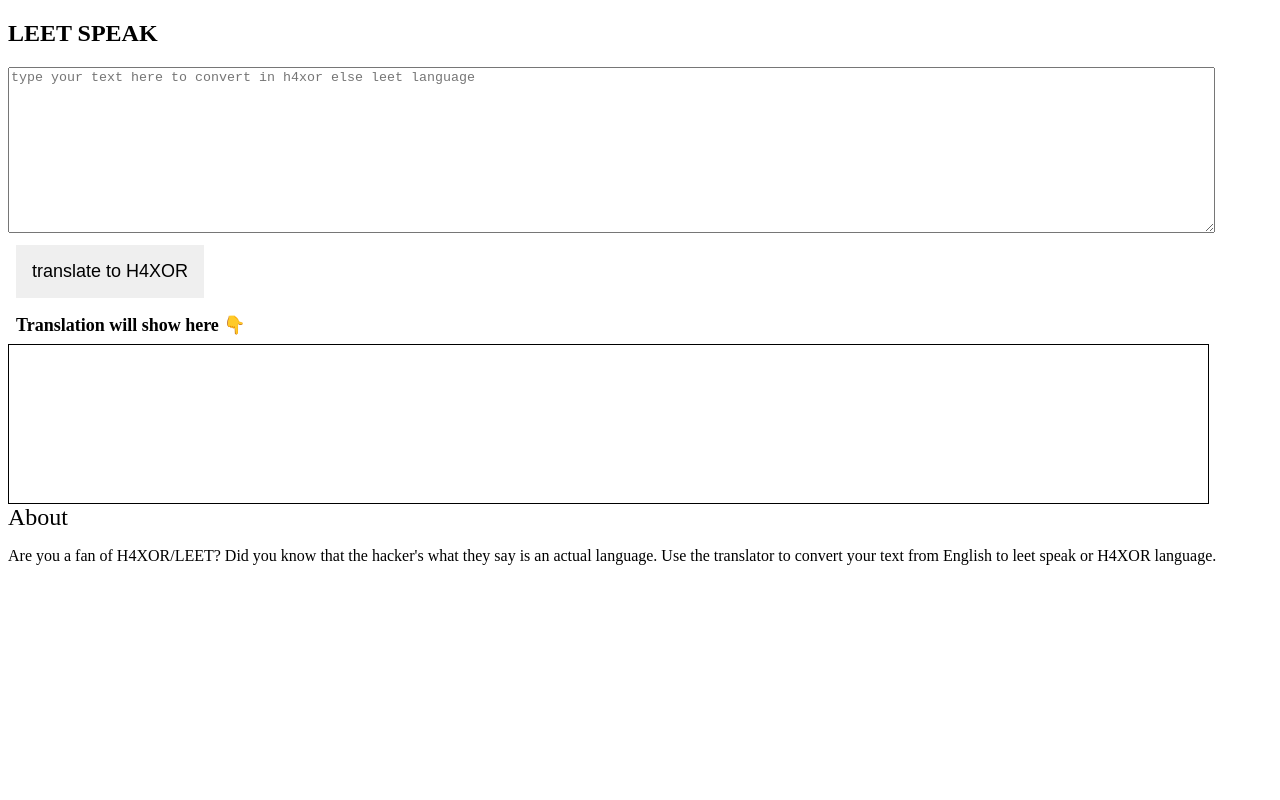
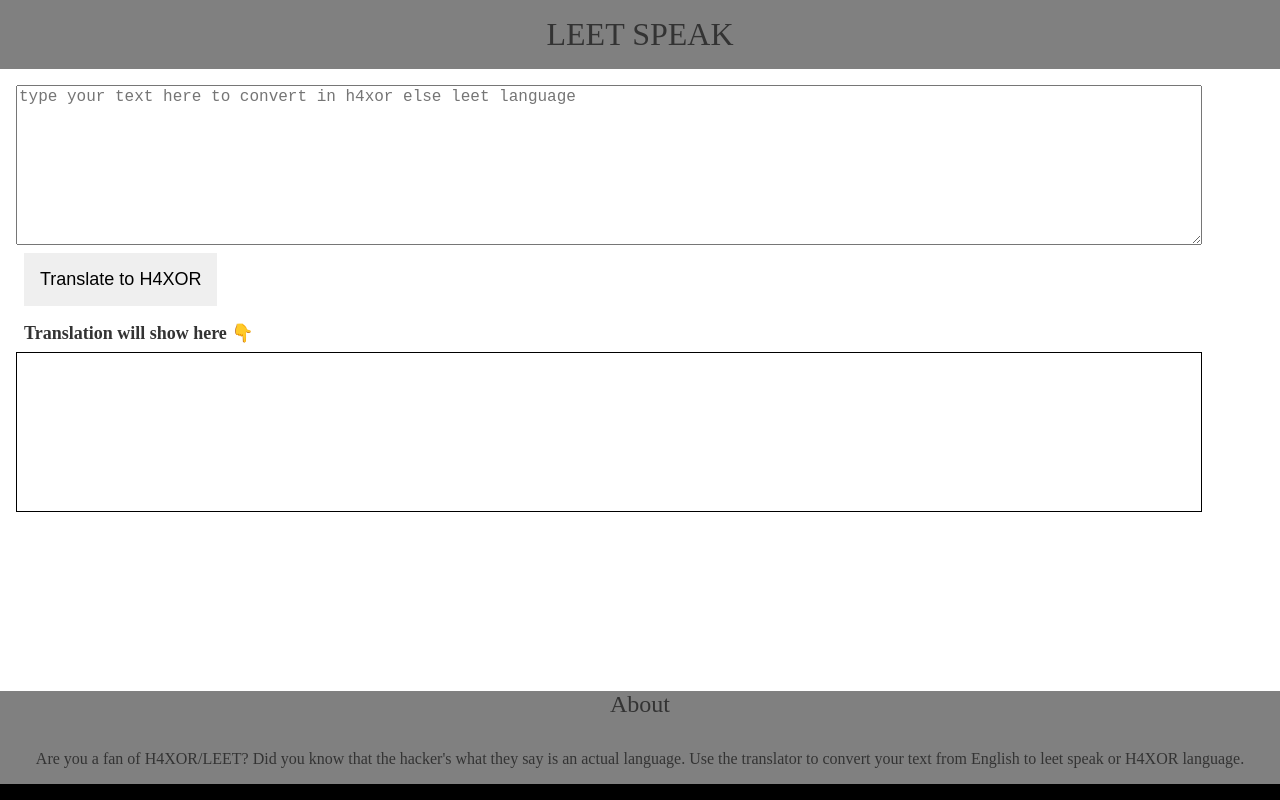
Before and after one commit to vasudev003/leet-speak, a plain HTML site: page index.html in a window 1280 px wide. Drawn offline with Linux system fonts and the light colour scheme.

Commit message:
initial commit

```diff
--- a/index.html
+++ b/index.html
@@ -8,11 +8,10 @@
     <link href="/style.css" rel="stylesheet">
 </head>
 <body>
-    <nav>
-    <h1>LEET SPEAK</h1></nav>
+    <nav><div style="font-size: 2rem; padding: 1rem;">LEET SPEAK</div></nav>
     <main>
     <textarea id="txt-box" placeholder="type your text here to convert in h4xor else leet language"></textarea>
-    <BUtton id="translatebtn" > translate to H4XOR</BUtton>
+    <BUtton id="translatebtn" > Translate to H4XOR</BUtton>
     <div style="font-size: large; margin: 0.5rem;"><strong> Translation will show here 👇 </strong> </div>
     <div id="output" ></div> </main>
 
--- a/style.css
+++ b/style.css
@@ -1,6 +1,27 @@
+* {
+    box-sizing: border-box;
+}
+body{
+margin: 0;
+color: #333333;
+}
+main {
+margin: auto;
+padding: 1rem;
+max-width: var(--width-break);
+}
+
+nav {
+    background-color: grey;
+    text-align: center;
+}
+
 textarea {
+box-sizing: border-box;
+display: block;
 height: 20vh;
 width: 95%;
+font-size: large;
 }
 button {
     padding: 1rem;
@@ -16,3 +37,14 @@ button {
     width: 95%;
     overflow: scroll;
 }
+footer {
+    position: fixed;
+    bottom: 0%;
+    background-color: black;
+    width: 100%;
+    text-align: center;
+    }
+    footer p {
+    max-width: var(--width-break);
+    padding: 1rem;
+    }
```
